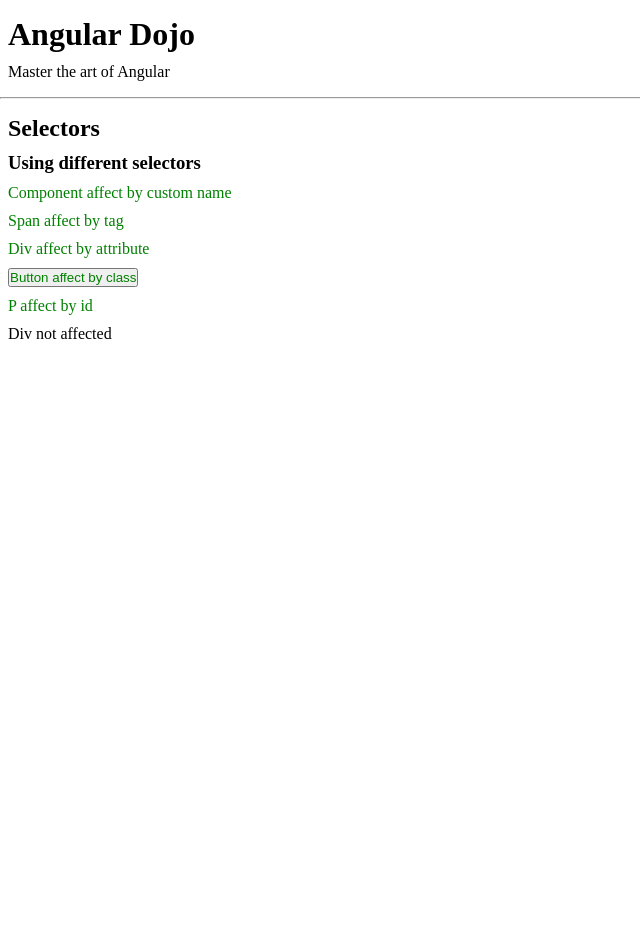
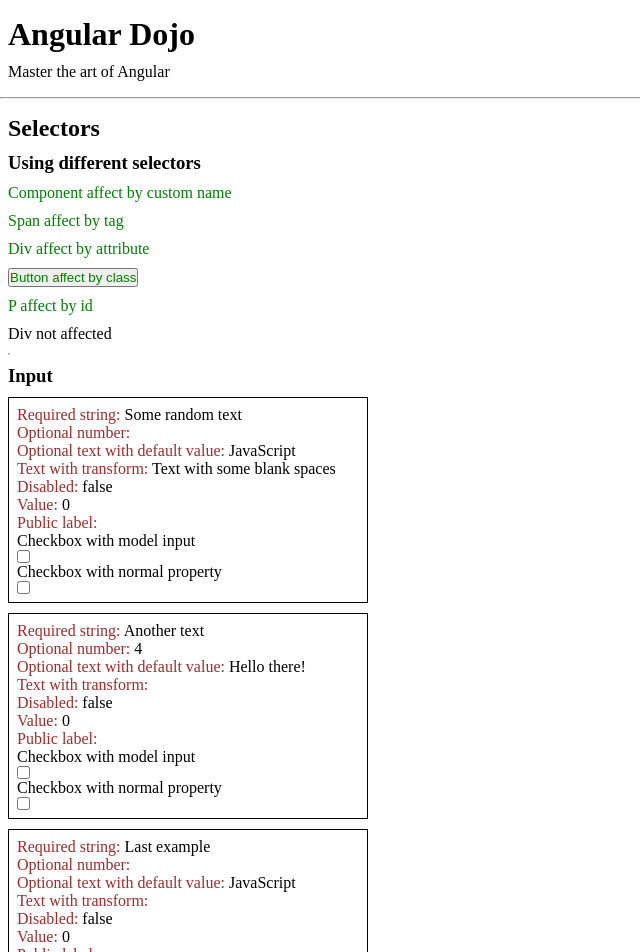
Before and after one commit to alexandresouva/angular-dojo, an Angular app: page / in a window 1280 px wide. Shown: the top 952 px of the page, without its empty margins (0-640 px from the left). Before the commit the page ends 800 px from the top, so only its background shows below. Built offline with nearby package versions, Linux system fonts and the light colour scheme.

Commit message:
feat: add `dojo-input` component with input bindings and integrate into components container

```diff
--- /dev/null
+++ b/src/app/in-depth-guide/components/input/input.component.html
@@ -0,0 +1,26 @@
+<p><span>Required string:</span> {{ requiredString() }}</p>
+<p><span>Optional number:</span> {{ optionalNumber() }}</p>
+<p>
+  <span>Optional text with default value:</span>
+  {{ optionalTextWithDefaultValue() }}
+</p>
+<p><span> Text with transform:</span> {{ textWithTransform() }}</p>
+<p><span>Disabled:</span> {{ disabled() }}</p>
+<p><span>Value:</span> {{ value() }}</p>
+<p><span>Public label:</span> {{ privateLabel() }}</p>
+
+<label for="checkbox-model">Checkbox with model input</label>
+<input
+  id="checkbox-model"
+  type="checkbox"
+  (change)="toggleCheckboxModelValue()"
+  [checked]="checkedWithModel()"
+/>
+
+<label for="checkbox-prop">Checkbox with normal property</label>
+<input
+  id="checkbox-prop"
+  type="checkbox"
+  (change)="toggleCheckboxPropValue()"
+  [checked]="checkedWithProp()"
+/>
--- /dev/null
+++ b/src/app/in-depth-guide/components/input/input.component.scss
@@ -0,0 +1,11 @@
+:host {
+  display: grid;
+  justify-items: start;
+  border: 1px solid black;
+  padding: 8px;
+  min-width: 360px;
+
+  span {
+    color: brown;
+  }
+}
--- /dev/null
+++ b/src/app/in-depth-guide/components/input/input.component.ts
@@ -0,0 +1,49 @@
+import {
+  booleanAttribute,
+  Component,
+  input,
+  model,
+  numberAttribute,
+} from '@angular/core';
+
+@Component({
+  selector: 'dojo-input',
+  imports: [],
+  templateUrl: './input.component.html',
+  styleUrl: './input.component.scss',
+})
+export class InputComponent {
+  requiredString = input.required<string>();
+  optionalNumber = input<number>();
+  optionalTextWithDefaultValue = input<string>('JavaScript');
+  /*
+    The most common use-case for input transforms is to accept a wider
+     range of value types in templates, often including null and undefined.
+   */
+  textWithTransform = input('', { transform: this.trimString });
+
+  // Built-in transforms
+  disabled = input(false, { transform: booleanAttribute });
+  value = input(0, { transform: numberAttribute });
+
+  // Aliases
+  privateLabel = input<string>('', { alias: 'publicLabel' });
+
+  // Two-way data binding
+  // with model:
+  checkedWithModel = model.required<boolean>();
+  // with normal properties:
+  checkedWithProp = model<boolean>(false);
+
+  toggleCheckboxModelValue(): void {
+    this.checkedWithModel.update((value) => !value);
+  }
+
+  toggleCheckboxPropValue(): void {
+    this.checkedWithProp.update((value) => !value);
+  }
+
+  trimString(value: string | undefined): string {
+    return value?.trim() ?? '';
+  }
+}
--- a/src/app/topics-containers/components/components.component.html
+++ b/src/app/topics-containers/components/components.component.html
@@ -1,5 +1,6 @@
 <div class="container">
   <h2>Selectors</h2>
+
   <h3>Using different selectors</h3>
   <dojo-selector label="Component affect by custom name"></dojo-selector>
   <span class="app" label="Span affect by tag"></span>
@@ -7,4 +8,25 @@
   <button class="app" label="Button affect by class"></button>
   <p id="selector" label="P affect by id"></p>
   <div class="example" id="xpto">Div not affected</div>
+
+  <hr />
+
+  <h3>Input</h3>
+  <dojo-input
+    requiredString="Some random text"
+    textWithTransform=" Text with some blank spaces  "
+    [(checkedWithModel)]="checkedWithSignal"
+  ></dojo-input>
+  <dojo-input
+    requiredString="Another text"
+    [optionalNumber]="4"
+    optionalTextWithDefaultValue="Hello there!"
+    [(checkedWithModel)]="checkedWithSignal"
+  ></dojo-input>
+  <dojo-input
+    requiredString="Last example"
+    [(checkedWithModel)]="checkedWithSignal"
+    [(checkedWithProp)]="checkedWithProp"
+    (checkedWithPropChange)="loggerCheckedChange($event)"
+  ></dojo-input>
 </div>
--- a/src/app/topics-containers/components/components.component.ts
+++ b/src/app/topics-containers/components/components.component.ts
@@ -1,14 +1,24 @@
-import { Component } from '@angular/core';
-import {SelectorComponent} from "../../in-depth-guide/components/selector/selector.component";
+import { Component, effect, signal } from '@angular/core';
+import { SelectorComponent } from '../../in-depth-guide/components/selector/selector.component';
+import { InputComponent } from '../../in-depth-guide/components/input/input.component';
 
 @Component({
   selector: 'dojo-components',
-    imports: [
-        SelectorComponent
-    ],
+  imports: [SelectorComponent, InputComponent],
   templateUrl: './components.component.html',
-  styleUrl: './components.component.scss'
+  styleUrl: './components.component.scss',
 })
 export class ComponentsComponent {
+  checkedWithSignal = signal(false);
+  checkedWithProp = false;
 
+  constructor() {
+    effect(() => {
+      console.log(`Checked: ${this.checkedWithSignal()}`);
+    });
+  }
+
+  loggerCheckedChange(checked: boolean): void {
+    console.log('loggerCheckedChange: ', checked);
+  }
 }
```
Also changed, not shown: 1 other file (tests, documents, lock files or other folders).
